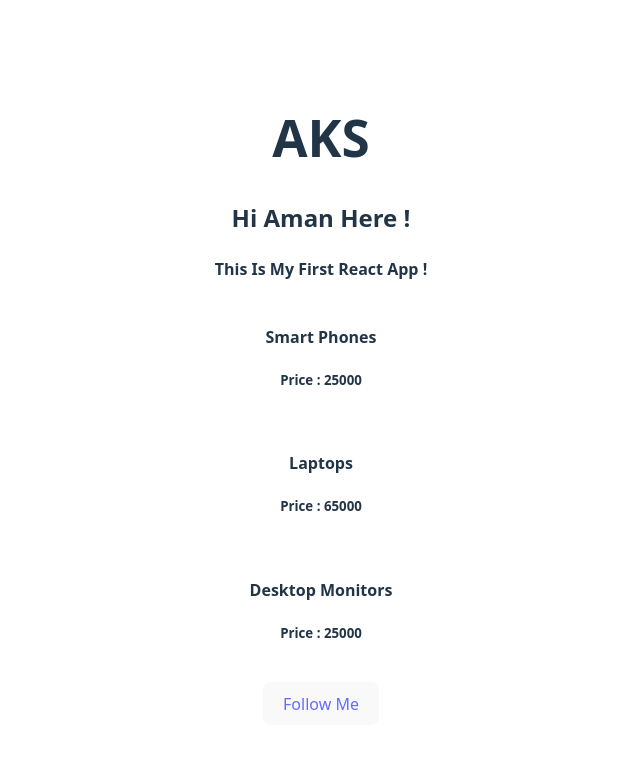
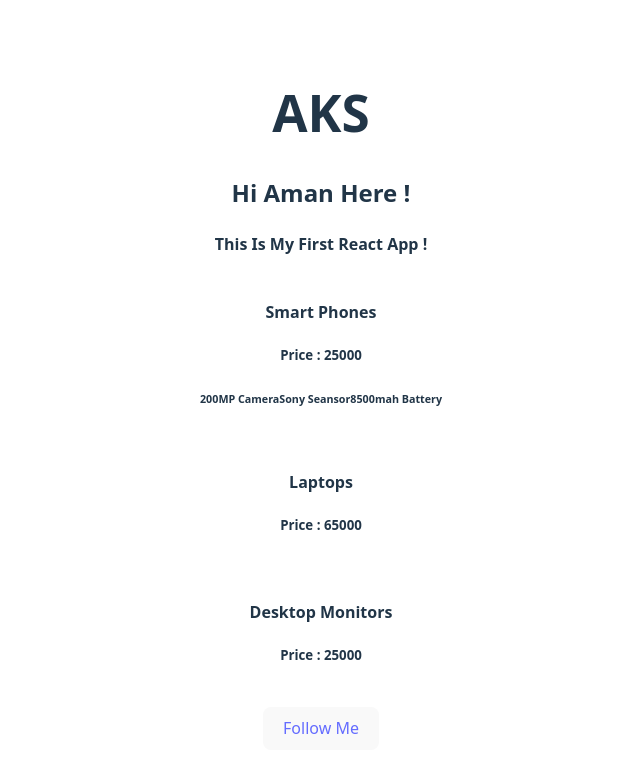
Before and after one commit to amankumarsubudhi/React-Practice, a React (Vite) app: page / in a window 1280 px wide. Shown: the top 772 px of the page, without its empty margins (319-959 px from the left). Built offline with nearby package versions, Linux system fonts and the light colour scheme.

Commit message:
added an array

```diff
--- a/src/Product.jsx
+++ b/src/Product.jsx
@@ -1,10 +1,12 @@
 import "./Product.css";
 
-function Product({title, price}){
+function Product({title, price, features}){
+    console.log(features);
     return (
         <div className="Product">
             <h4>{title}</h4>
             <h5>Price : {price}</h5>
+            <h6>{features}</h6>
         </div>
     )
 }
--- a/src/ProductTab.jsx
+++ b/src/ProductTab.jsx
@@ -2,9 +2,10 @@ import Product from "./Product";
 
 
 function ProductTab(){
+    let options = ["200MP Camera","Sony Seansor","8500mah Battery"];
     return (
         <>
-        <Product title = "Smart Phones" price = "25000" />
+        <Product title = "Smart Phones" price = "25000" features = {options} />
         <Product title = "Laptops" price = {65000} />
         <Product title = "Desktop Monitors" price = "25000" />
         </>
```
